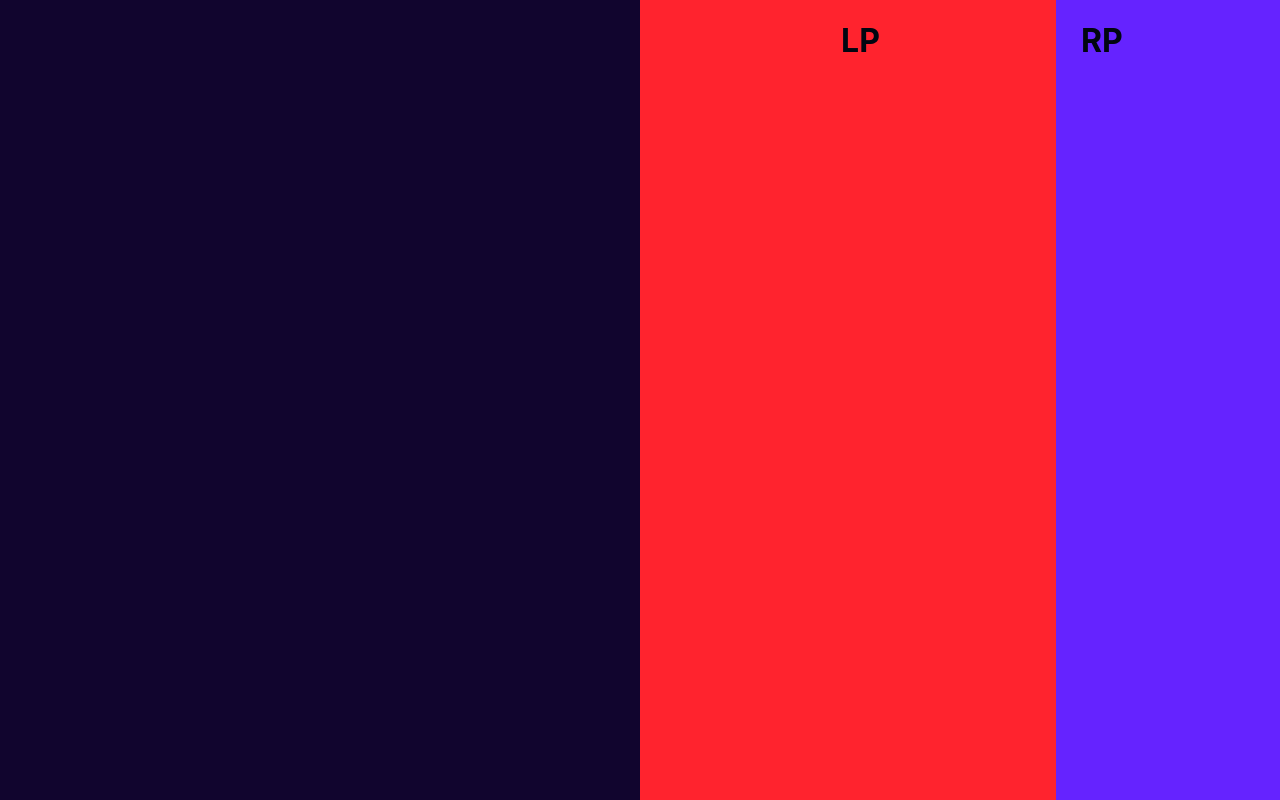
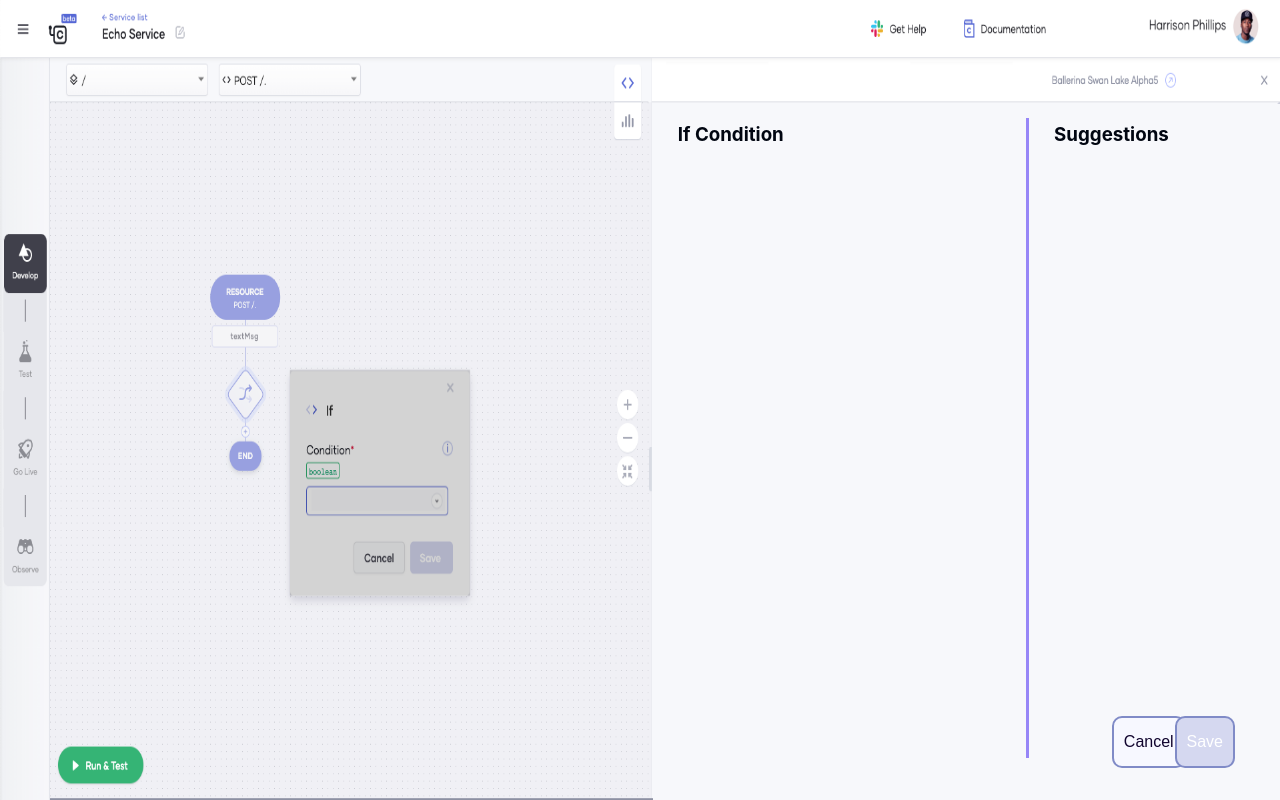
Before and after one commit to madushajg/tree-editor, a React (Create React App) app: page / in a window 1280 px wide. Built offline with nearby package versions, Linux system fonts and the light colour scheme.

Commit message:
Add styling

```diff
--- a/src/App.css
+++ b/src/App.css
@@ -1,6 +1,6 @@
-.App {
+/* .App {
   text-align: center;
-}
+} */
 
 .App-logo {
   height: 40vmin;
--- a/src/components/LeftPane/index.tsx
+++ b/src/components/LeftPane/index.tsx
@@ -5,7 +5,7 @@ import '../MainContainer/styles.css';
 export function LeftPane() {
     return (
         <div className="App-leftPane">
-            <h1>LP</h1>
+            <h3>If Condition</h3>
         </div>
     );
 }
--- a/src/components/MainContainer/index.tsx
+++ b/src/components/MainContainer/index.tsx
@@ -1,5 +1,7 @@
 import { RightPane } from '../RightPane';
 import { LeftPane } from '../LeftPane';
+import image1 from './lowcode.png';
+import image2 from './lc.png';
 
 import './styles.css';
 
@@ -7,9 +9,10 @@ export function MainContainer() {
 
     return (
         <div className="App">
-            <div className="App-tree-editor"></div>
+            <img src={image2} alt="Flowers in Chania" width='100%'/>
             <div className="App-tree-editor">
                 <LeftPane />
+                <div className="vl"></div>
                 <RightPane />
             </div>
         </div>
--- a/src/components/MainContainer/styles.css
+++ b/src/components/MainContainer/styles.css
@@ -11,23 +11,27 @@
     display: flex;
     flex-direction: raw;
     background-color: #11052e;
-    width: 50%;
-    height: 100%;
+    width: 49%;
+    height: 87%;
+    z-index: 1;
+    position: absolute;
+    left: 51%;
+    top: 13%;
 }
 
 .App-leftPane {
     display: flex;
     flex-direction: column;
-    background-color: #ff232e;
-    width: 65%;
+    background-color: #f7f8fb;
+    width: 60%;
     height: 100%;
 }
 
 .App-rightPane {
     display: flex;
     flex-direction: row;
-    background-color: #6523ff;
-    width: 35%;
+    background-color: #f7f8fb;
+    width: 40%;
     height: 100%;
 }
 
@@ -108,22 +112,47 @@
     color: #2f068f;
 }
 
-button {
+.closure-button {
     background-color: #637a68;
     color: white;
-    padding: 15px 32px;
+    padding: 15px 10px;
     text-align: center;
     display: inline-block;
     font-size: 16px;
     border-radius: 10px;
     margin-left: 20px;
     margin-top: 20px;
-    /* border-style: solid */
+    height: fit-content;
+    width: fit-content;
+    position: absolute;
+    top: 85%;
+    border-color: #808bc7;
+    border-style: solid;
+}
+
+.closure-button-cancel {
+    left: 70%;
+    background-color: #f7f8ff;
+    color: #11052e;
+}
+
+.closure-button-save {
+    left: 80%;
+    background-color: #d5d8f0;
 }
 
 button:hover {
     background-color: #48584b;
     color: white;
+}
+
+.vl {
+    border-left: 3px solid rgb(151, 134, 247);
+    height: 640px;
+    position: absolute;
+    left: 60%;
+    margin-left: -3px;
+    top: 2%;
 }
 
 h1 {
--- a/src/components/RightPane/index.tsx
+++ b/src/components/RightPane/index.tsx
@@ -5,7 +5,9 @@ import '../MainContainer/styles.css';
 export function RightPane() {
     return (
         <div className="App-rightPane">
-            <h1>RP</h1>
+            <h3>Suggestions</h3>
+            <button className="closure-button-cancel closure-button">Cancel</button>
+            <button className="closure-button-save closure-button">Save</button>
         </div>
     );
 }
--- /dev/null
+++ b/src/utils/index.ts
@@ -0,0 +1 @@
+export {}
```
Also changed, not shown: src/models/definitions.ts (+12 -11 lines), src/components/MainContainer/lc.png (added), src/components/MainContainer/lowcode.png (added), src/utils/utils.ts (deleted).
